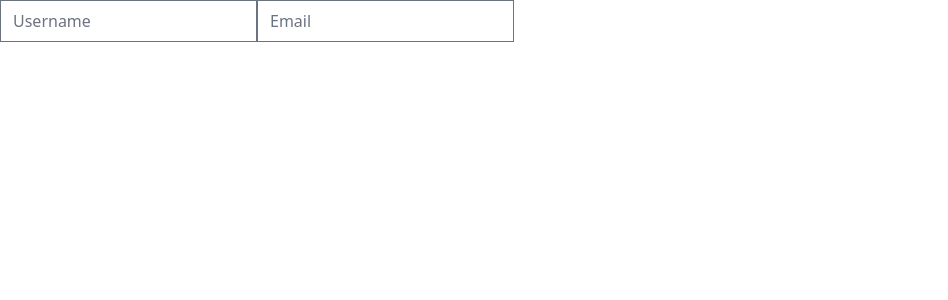
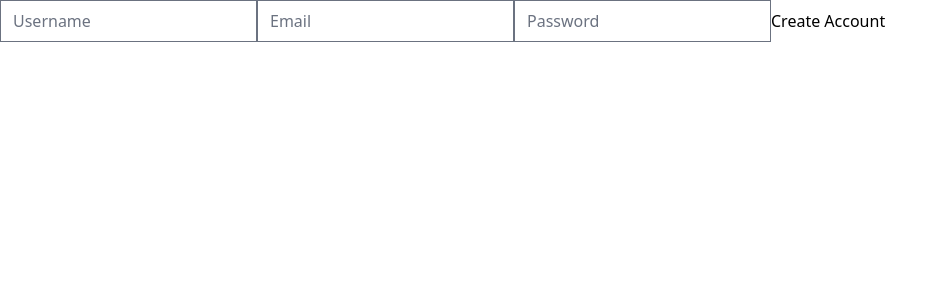
Before and after one commit to iamminho/carrot_market, a Next.js app: page /forms in a window 1280 px wide. Shown: the top 300 px of the page, without its empty margins (0-948 px from the left). Built offline with nearby package versions, Linux system fonts and the light colour scheme.

Commit message:
Validation part One

```diff
--- a/pages/forms.tsx
+++ b/pages/forms.tsx
@@ -1,25 +1,38 @@
 import { useForm } from 'react-hook-form'
 
 export default function Forms() {
-    const {register, watch} = useForm();
-    console.log(watch());
-
-
+    const { register, handleSubmit } = useForm();
+    const onValid = () => {
+        console.log("valid");
+    }
     return (
-        <form>
+        <form onSubmit={handleSubmit(onValid)}>
             <input
-                {...register("username")}
+                {...register("username", {
+                    required: true
+                })}
                 type="text"
                 placeholder='Username'
-                required
+
             />
             <input
-                {...register("email")}
+                {...register("email", {
+                    required: true
+                })}
                 type="text"
                 placeholder='Email'
-                required
+
             />
+            <input
+                {...register("password", {
+                    required: true
+                })}
+                type="number"
+                placeholder='Password'
 
+            />
+            <input type="submit" value="Create Account" />
         </form>
+
     )
 }
```
